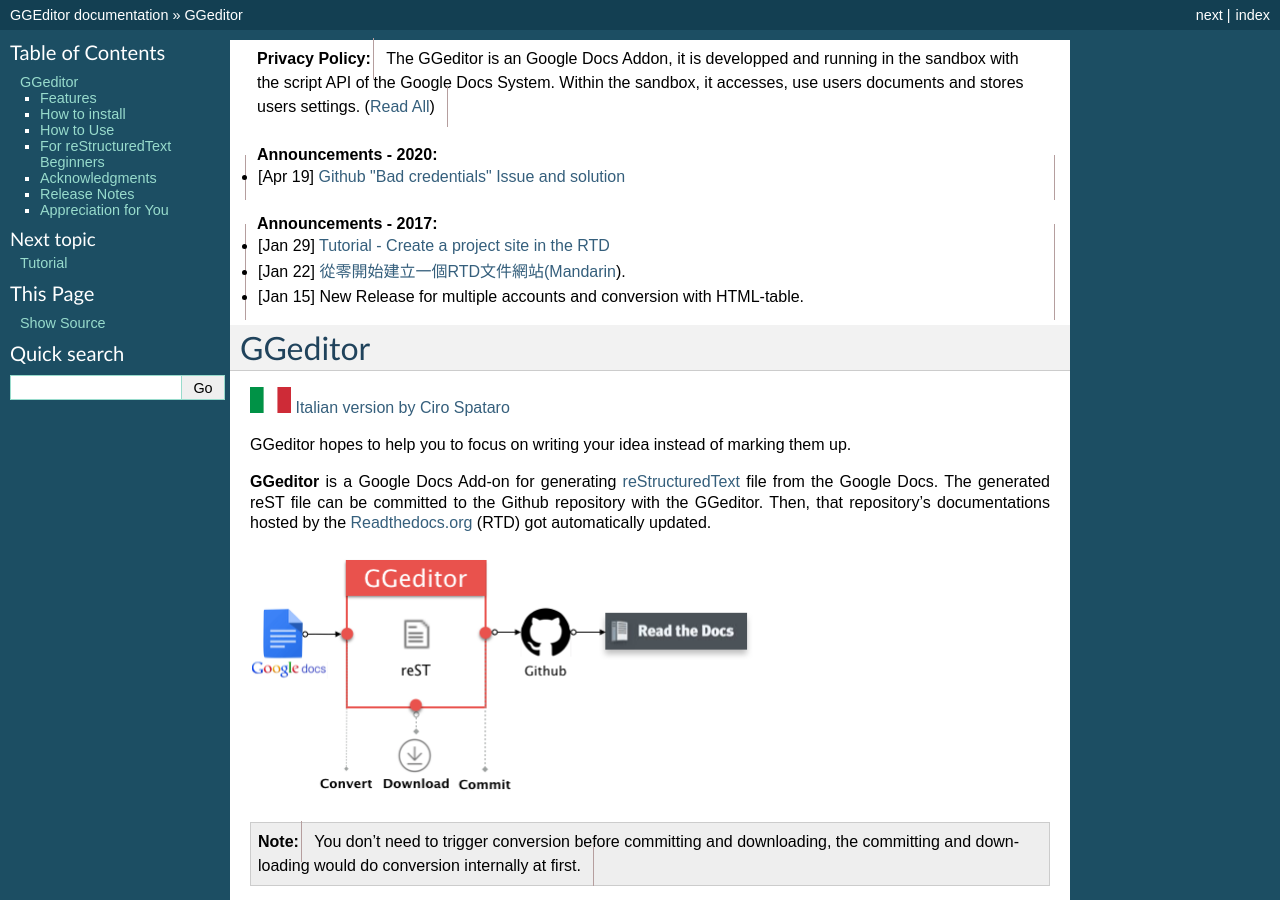
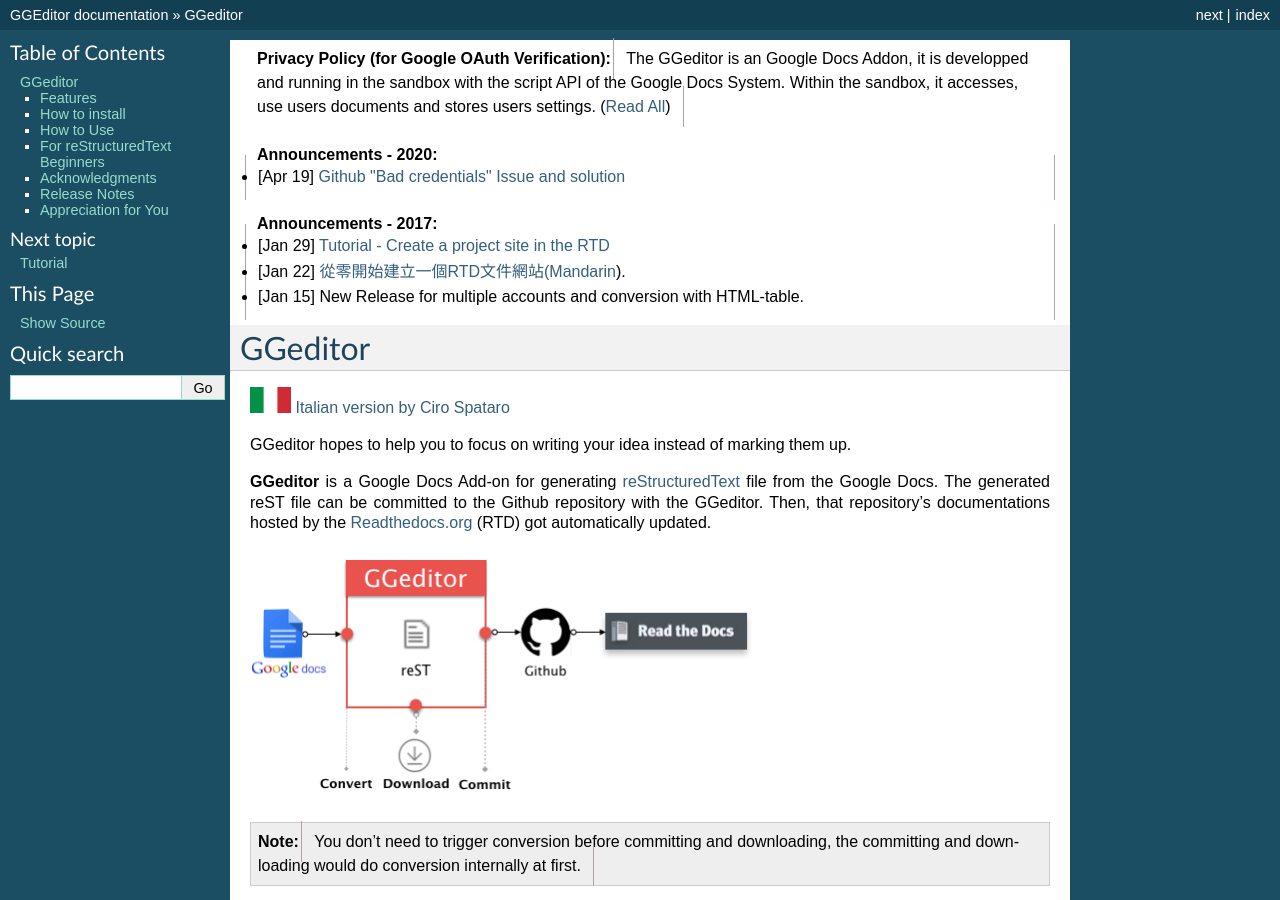
Before and after one commit to iapyeh/GGeditor, a Sphinx documentation site: the page built from docs/index.rst, in a window 1280 px wide and 900 px high. Built offline with Sphinx 7.4.7, drawn with Linux system fonts in a browser that asks for light colours; pages that are not in the unit, such as notebooks, are missing from menus.

Commit message:
Google Docs reST Editor@2021-10-3 15:30:44

```diff
--- a/docs/index.rst
+++ b/docs/index.rst
@@ -12,7 +12,7 @@
     api/backend
 
 
-.. admonition:: Privacy Policy
+.. admonition:: Privacy Policy (for Google OAuth Verification)
 
     The GGeditor is an Google Docs Addon, it is developped and running in the sandbox with the script API of the Google Docs System. Within the sandbox, it accesses, use users documents and stores users settings. (\ |LINK1|\ )
 
```
